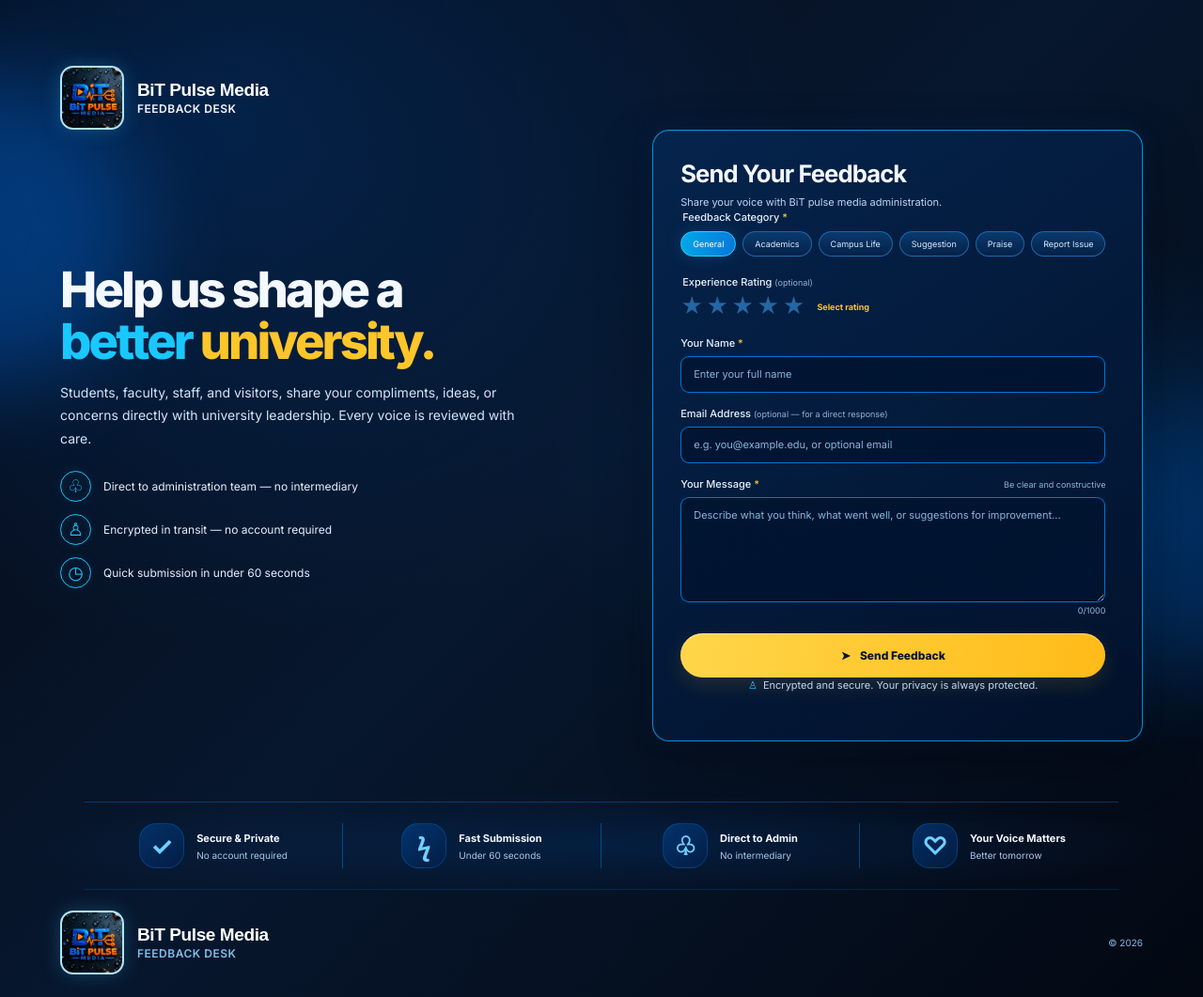
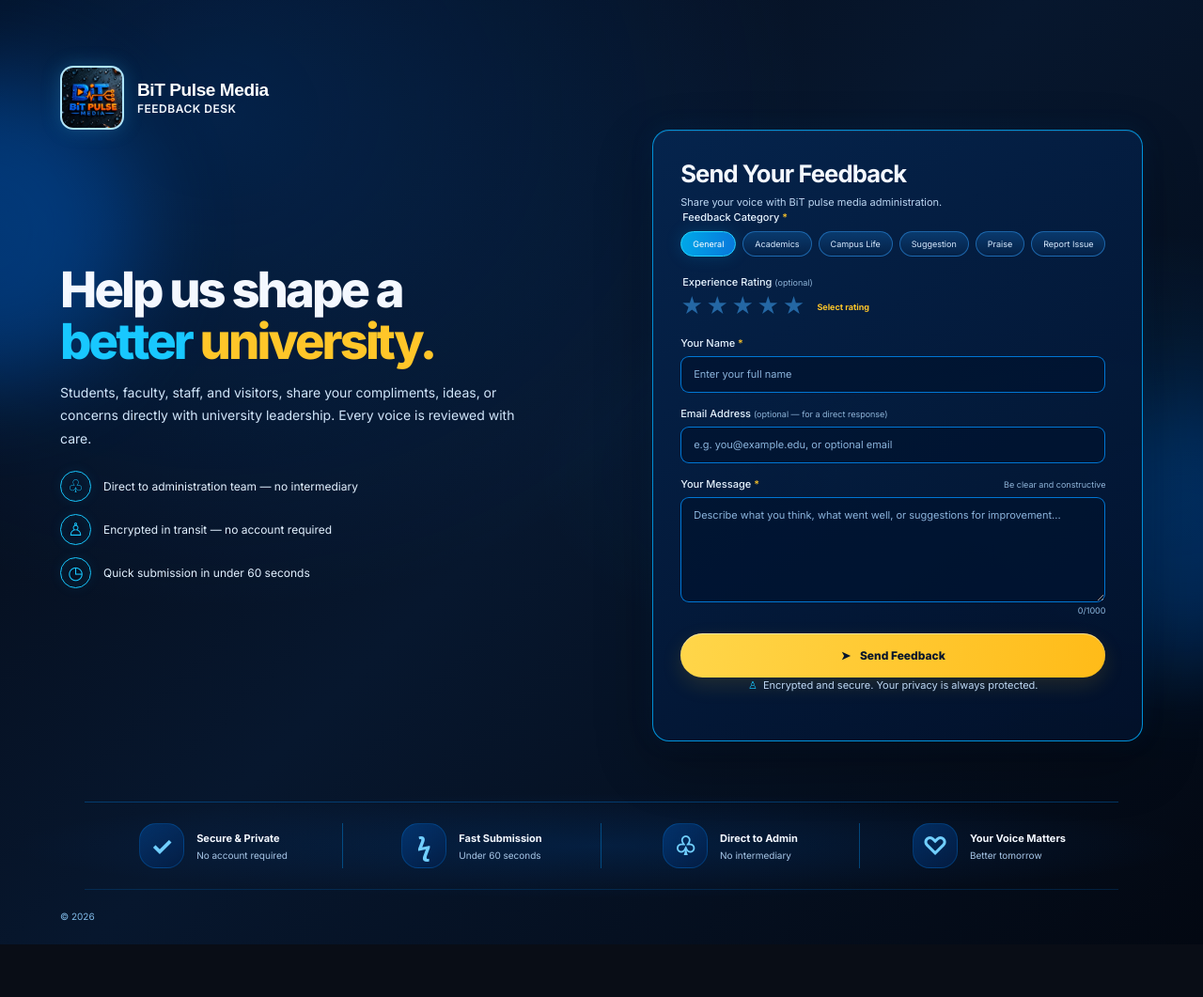
Before and after one commit to fekadufekar430-eng/BiT_pulse_QR_code, a website: page public/index.html in a window 1280 px wide. Shown: the whole page at 94% size. After the commit the page ends 1005 px from the top, so only its background shows below. Drawn offline with Linux system fonts and the light colour scheme.

Commit message:
now change the footer logo i delete the logo

```diff
--- a/public/index.html
+++ b/public/index.html
@@ -107,15 +107,7 @@
     </section>
 
     <footer class="site-footer">
-      <div class="brand">
-        <div class="brand-logo-frame">
-          <img src="./assets/bit.jpg" alt="Bahir Dar University Logo" class="brand-logo-img">
-        </div>
-        <div class="brand-text">
-          <span class="brand-title">BiT Pulse Media</span>
-          <span class="brand-subtitle">Feedback Desk</span>
-        </div>
-      </div>
+
 
       <span>© <span id="year"></span></span>
     </footer>
```
